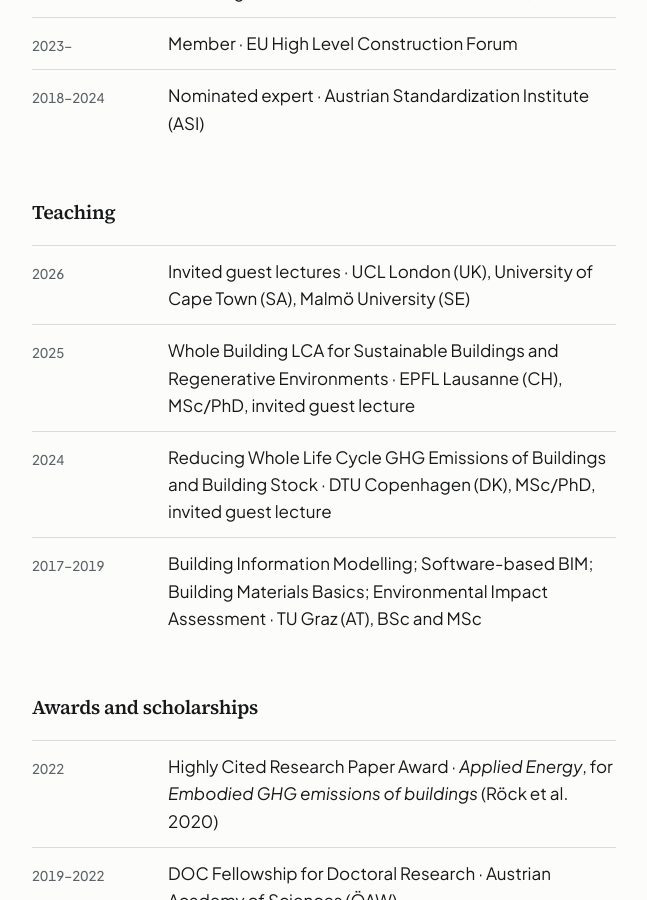
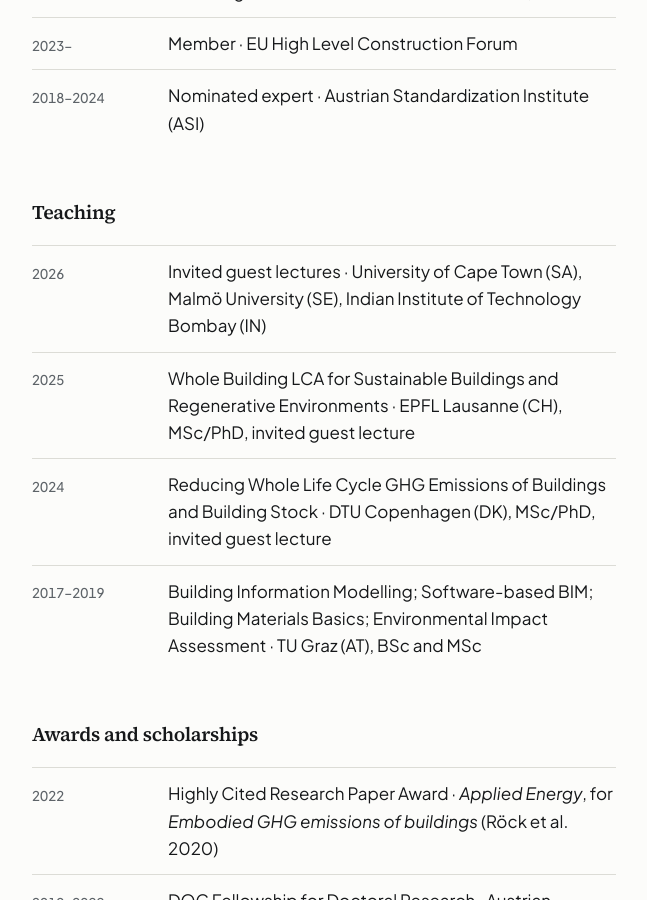
Before and after one commit to mroeck/martinroeck.com, a Jekyll site: the page built from cv.md, in a window 1280 px wide and 900 px high, scrolled down 2578 px. Shown: the whole window, without its empty margins (316-963 px from the left). Built offline with Jekyll 4.4.1, drawn with Linux system fonts in a browser that asks for light colours.

Commit message:
Update cv.md

```diff
--- a/cv.md
+++ b/cv.md
@@ -55,7 +55,7 @@ permalink: /cv/
 ## Teaching
 
 <ul class="entries">
-  <li><span class="yr">2026</span><span>Invited guest lectures · UCL London (UK), University of Cape Town (SA), Malmö University (SE)</span></li>
+  <li><span class="yr">2026</span><span>Invited guest lectures · University of Cape Town (SA), Malmö University (SE), Indian Institute of Technology Bombay (IN)</span></li>
   <li><span class="yr">2025</span><span>Whole Building LCA for Sustainable Buildings and Regenerative Environments · EPFL Lausanne (CH), MSc/PhD, invited guest lecture</span></li>
   <li><span class="yr">2024</span><span>Reducing Whole Life Cycle GHG Emissions of Buildings and Building Stock · DTU Copenhagen (DK), MSc/PhD, invited guest lecture</span></li>
   <li><span class="yr">2017–2019</span><span>Building Information Modelling; Software-based BIM; Building Materials Basics; Environmental Impact Assessment · TU Graz (AT), BSc and MSc</span></li>
```
